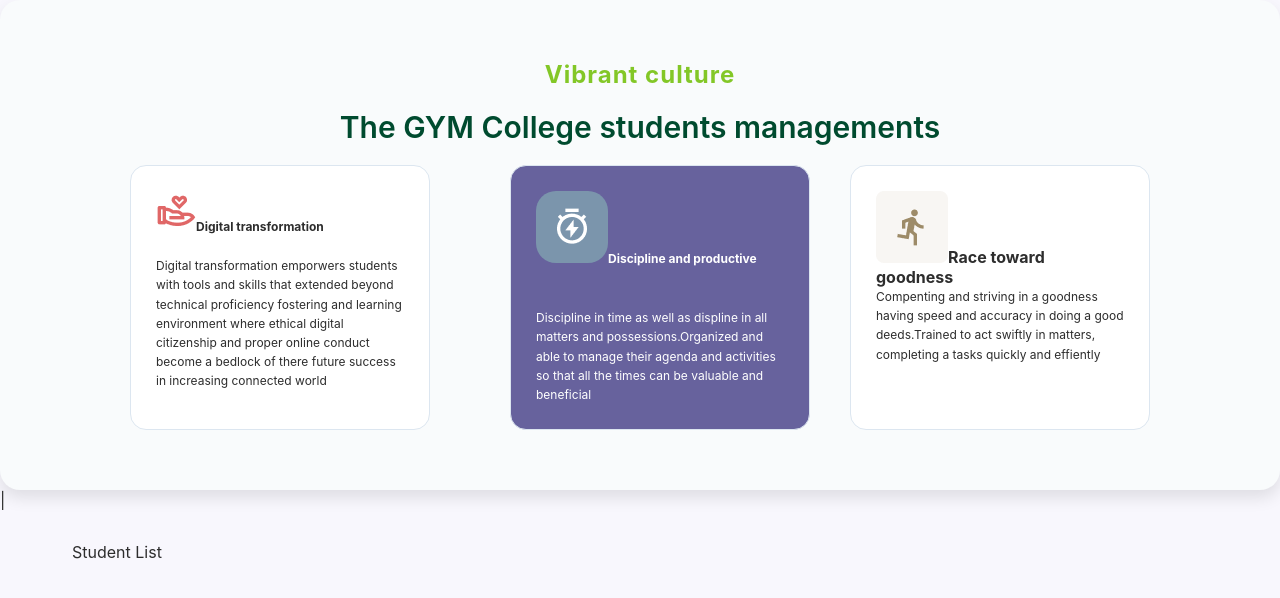
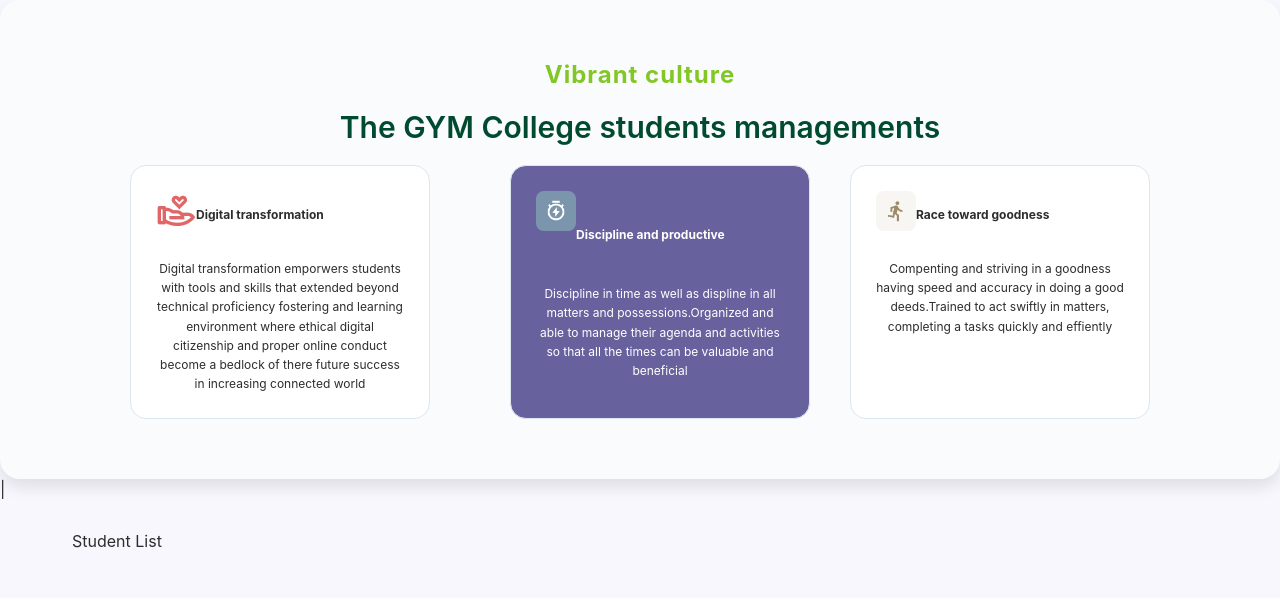
Before and after one commit to albert-byiringiro/studentsync-frontend-crimson, a React (Vite) app: page / in a window 1280 px wide. Shown: the top 598 px of the page. Built offline with nearby package versions, Linux system fonts and the light colour scheme; no server answers; the database is empty.

Commit message:
feat: Performance improvement

```diff
--- a/src/components/cards.jsx
+++ b/src/components/cards.jsx
@@ -47,10 +47,12 @@ function Cards() {
           </div>
           <div className="thirdCard">
             <div className="hp1">
-              <h4>
-                <img src="src/assets/Frame 363 (1).png" />
-                Race toward goodness
-              </h4>
+              <p>
+                <img src="src/assets/Frame 363 (1).png" className="image3" />
+                <b>Race toward goodness</b>
+              </p>
+              <br />
+
               <p>
                 Compenting and striving in a goodness having speed and accuracy
                 in doing a good deeds.Trained to act swiftly in matters,
--- a/src/index.css
+++ b/src/index.css
@@ -50,16 +50,37 @@
 
 .secondCard {
   background-color: #67629d;
+  border: 1px solid #dce6f0;
   color: white;
-  border: 1px solid #dce6f0;
   border-radius: 16px;
   padding: 25px;
   width: 300px;
   transition: box-shadow 0.3s ease;
 }
+
 .img2 {
   background-color: #62819d;
-  border-radius: 20px;
-  width: 72px;
-  height: 72px;
+  width: 32px;
+  height: 32px;
 }
+
+.img3 {
+  border-radius: 10px;
+  width: 32px;
+  height: 32px;
+}
+.hp1 p {
+  display: flex;
+  align-items: center;
+  text-align: center;
+}
+
+.img1,
+.img2,
+.image3 {
+  width: 40px;
+  height: 40px;
+  margin-bottom: 8px;
+  object-fit: cover;
+  border-radius: 8px;
+}
```
